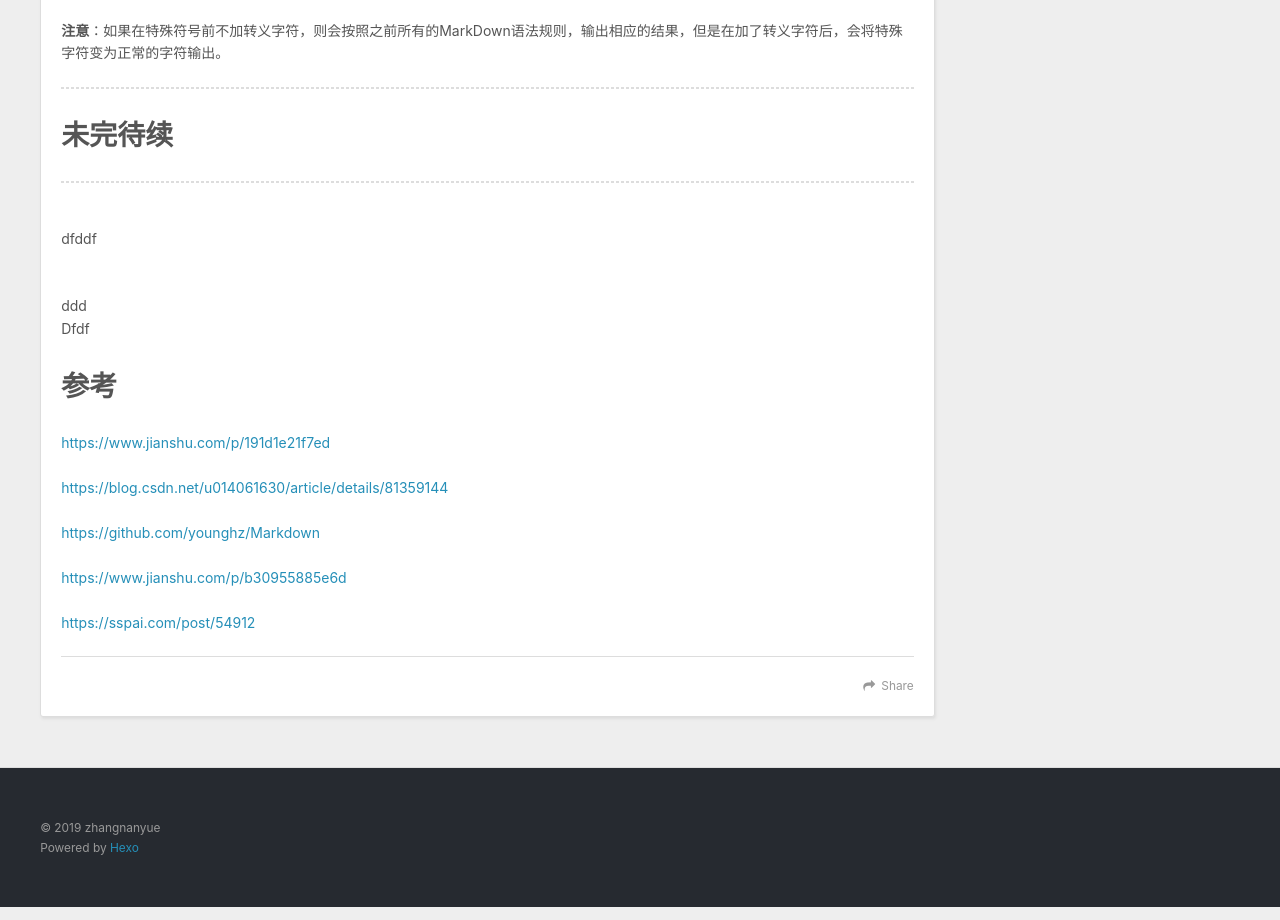
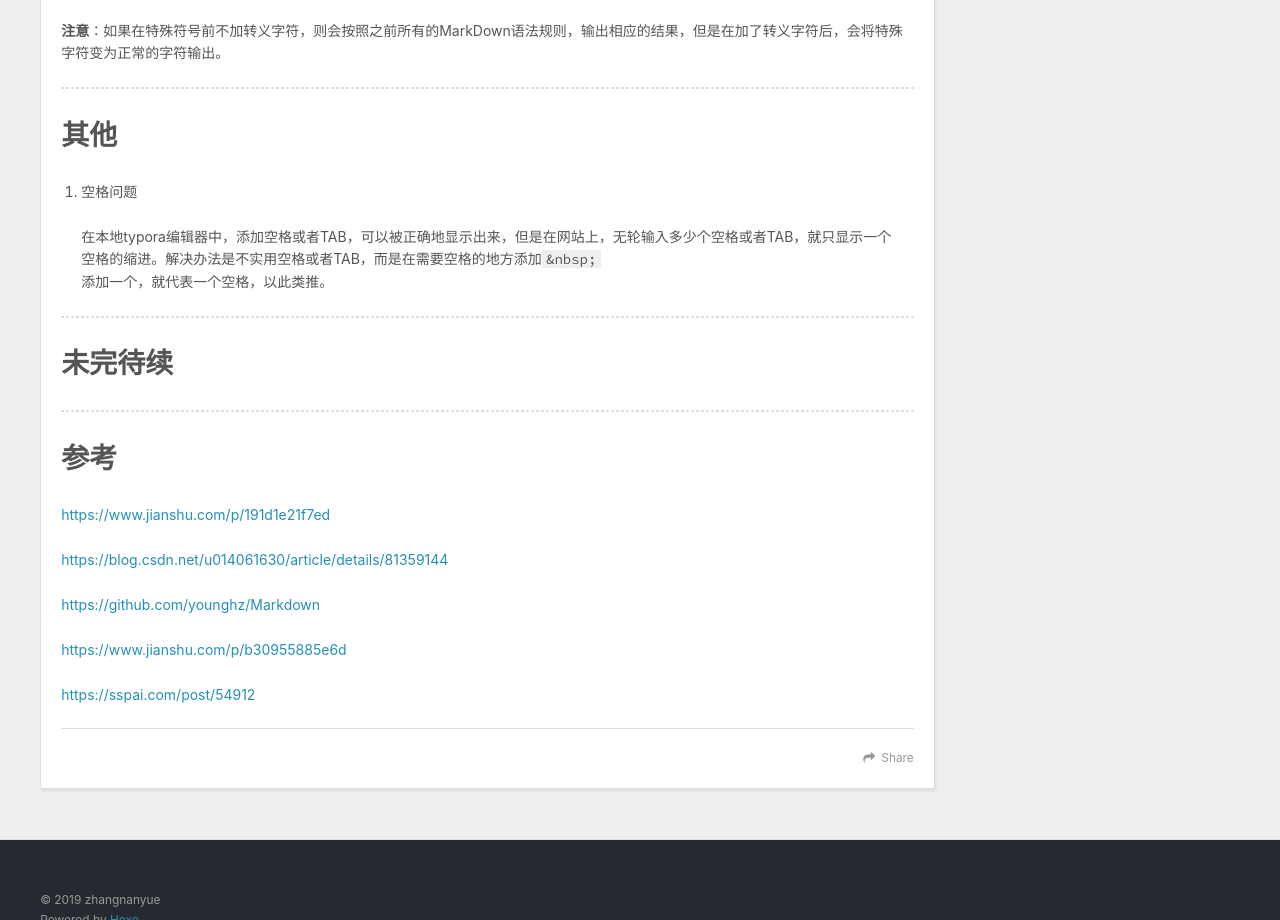
Before and after one commit to zhangnanyue/zhangnanyue.github.io, a plain HTML site: page 2019/10/14/MarkDown语法总结/index.html in a window 1280 px wide. Shown: the part 8211-9131 px from the top of the page. Drawn offline with nearby package versions, Linux system fonts and the light colour scheme.

Commit message:
Site updated: 2019-10-15 23:58:35

```diff
--- a/2019/10/14/MarkDown语法总结/index.html
+++ b/2019/10/14/MarkDown语法总结/index.html
@@ -18,7 +18,7 @@
 <meta property="og:image" content="https://s2.ax1x.com/2019/10/15/K9LU3R.th.jpg">
 <meta property="og:image" content="https://s2.ax1x.com/2019/10/15/K9LU3R.th.jpg">
 <meta property="og:image" content="https://s2.ax1x.com/2019/10/15/KPgepD.png">
-<meta property="og:updated_time" content="2019-10-15T15:51:08.593Z">
+<meta property="og:updated_time" content="2019-10-15T15:58:24.421Z">
 <meta name="twitter:card" content="summary">
 <meta name="twitter:title" content="MarkDown语法总结">
 <meta name="twitter:description" content="&amp;nbsp;&amp;nbsp;&amp;nbsp;&amp;nbsp;&amp;nbsp;&amp;nbsp;&amp;nbsp;&amp;nbsp;终于开始去写博客了，要学习下MarkDown语法，第一篇博客就用来整理，记录常用的MarkDown语法，方便以后的查询，使用。该篇语法总结不能一次性写全，所以会持续的更新，完善。 &amp;nbsp;&amp;nbsp;&amp;nbsp;&amp;nbsp;&amp;nbsp;&amp;nbsp;&amp;nbsp;&amp;nbsp;MarkDown语法主要分为">
@@ -238,9 +238,13 @@
 <p>+ 我爱MarkDown3</p>
 <p><strong>注意</strong>：如果在特殊符号前不加转义字符，则会按照之前所有的MarkDown语法规则，输出相应的结果，但是在加了转义字符后，会将特殊字符变为正常的字符输出。</p>
 <hr>
+<h1 id="其他"><a href="#其他" class="headerlink" title="其他"></a>其他</h1><ol>
+<li><p>空格问题</p>
+<p> 在本地typora编辑器中，添加空格或者TAB，可以被正确地显示出来，但是在网站上，无轮输入多少个空格或者TAB，就只显示一个空格的缩进。解决办法是不实用空格或者TAB，而是在需要空格的地方添加<code>&amp;nbsp;</code><br> 添加一个，就代表一个空格，以此类推。</p>
+</li>
+</ol>
+<hr>
 <h1 id="未完待续"><a href="#未完待续" class="headerlink" title="未完待续"></a>未完待续</h1><hr>
-<p><br>dfddf </p>
-<p><br>ddd<br>Dfdf</p>
 <h1 id="参考"><a href="#参考" class="headerlink" title="参考"></a>参考</h1><p><a href="https://www.jianshu.com/p/191d1e21f7ed" target="_blank" rel="noopener">https://www.jianshu.com/p/191d1e21f7ed</a></p>
 <p><a href="https://blog.csdn.net/u014061630/article/details/81359144" target="_blank" rel="noopener">https://blog.csdn.net/u014061630/article/details/81359144</a></p>
 <p><a href="https://github.com/younghz/Markdown" target="_blank" rel="noopener">https://github.com/younghz/Markdown</a></p>
@@ -250,7 +254,7 @@
 
     </div>
     <footer class="article-footer">
-      <a data-url="https://zhangnanyue.github.io/2019/10/14/MarkDown语法总结/" data-id="ck1s0xe650000mojbh92vzxzm" class="article-share-link">Share</a>
+      <a data-url="https://zhangnanyue.github.io/2019/10/14/MarkDown语法总结/" data-id="ck1s16ryo0000npjbu3r80z4x" class="article-share-link">Share</a>
 
 
     </footer>
```
Also changed, not shown: index.html (+7 -3 lines).
